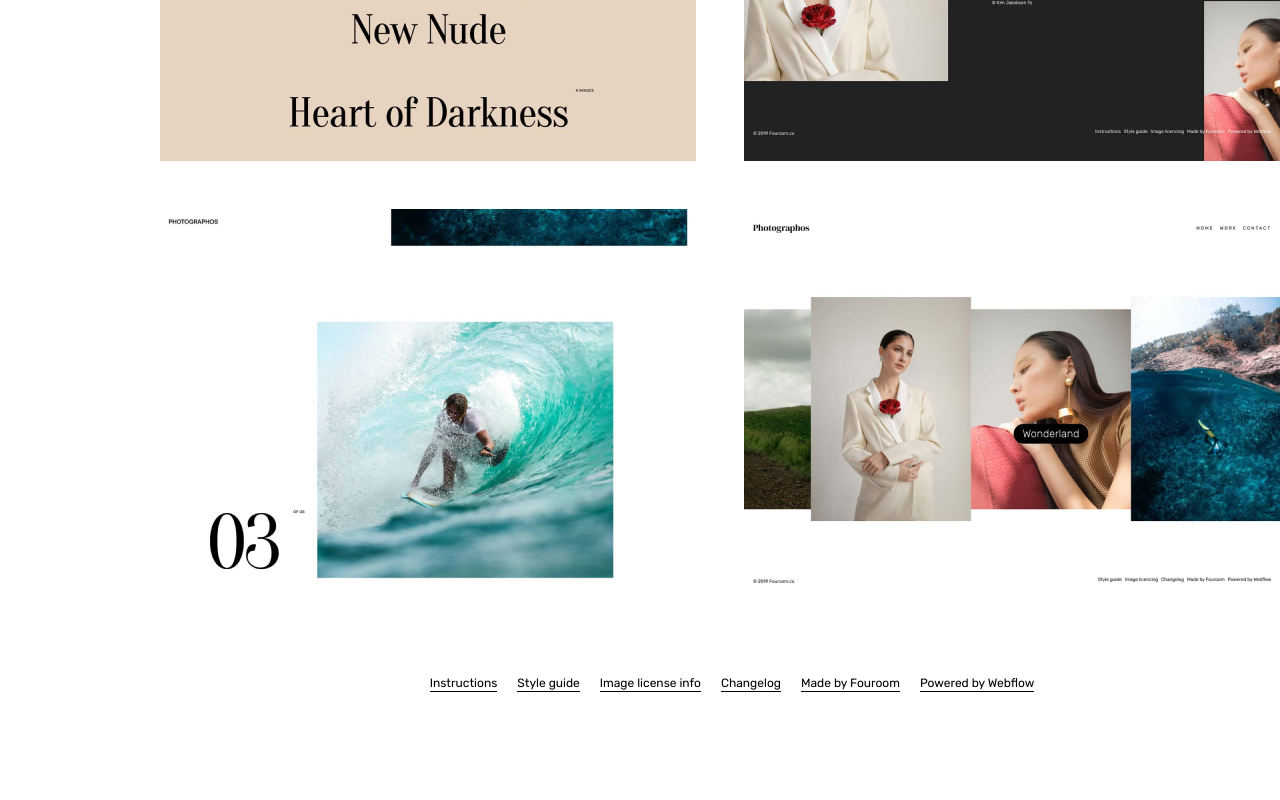
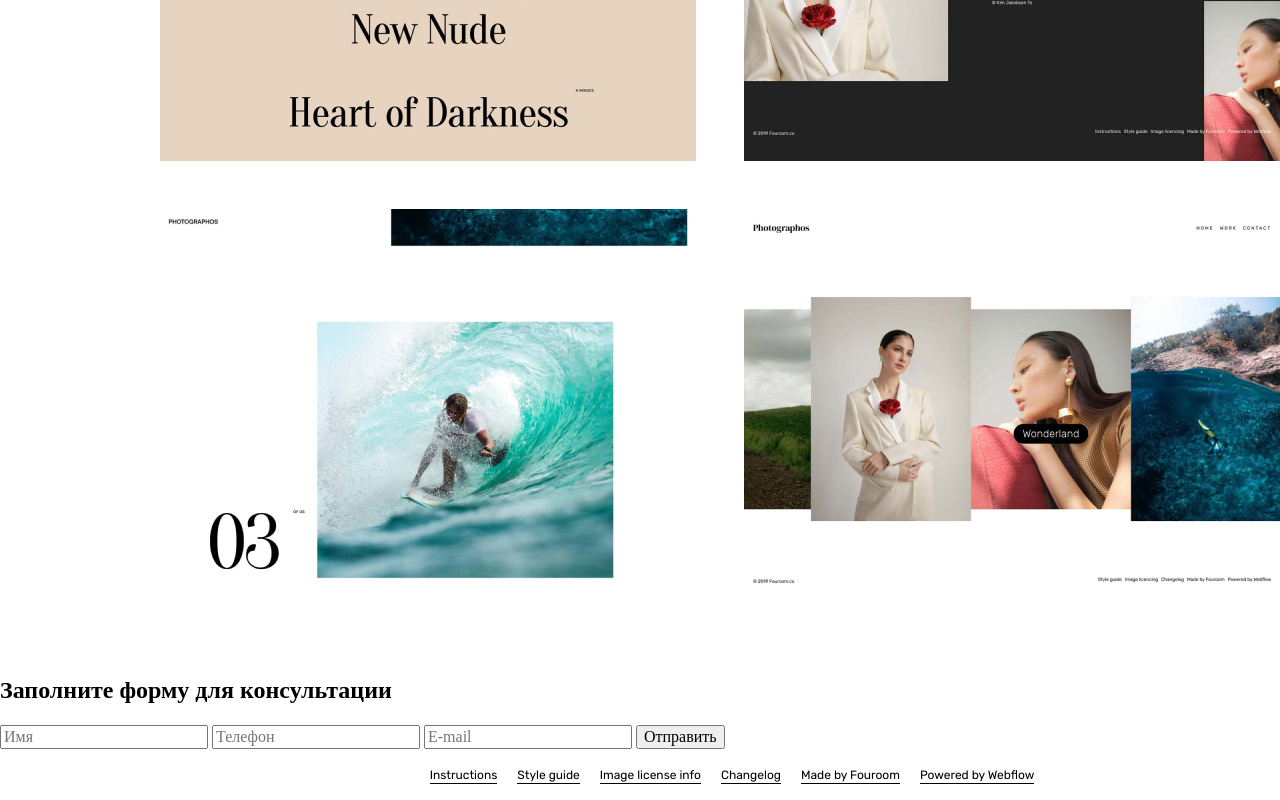
Before and after one commit to Telyuk-Gleb/PHOTOGRAPHOS, a plain HTML site: page index.html in a window 1280 px wide. Shown: the part 4925-5725 px from the top of the page. Before the commit the page ends 5633 px from the top, so only its background shows below. Drawn offline with Linux system fonts and the light colour scheme; a web font is replaced by a local one.

Commit message:
Update index.html

```diff
--- a/index.html
+++ b/index.html
@@ -68,6 +68,19 @@
             <img src="IMAGE6.png">
         </div>
 
+        <div>
+            <h2>Заполните форму для консультации</h2>
+        <div class="div-form">
+
+            <form action="#" method="post">
+                <input type="text" placeholder="Имя" name="username" />
+                <input type="tel" placeholder="Телефон" name="tel" />
+                <input type="email" placeholder="E-mail" name="email" />
+                <button type="submit">Отправить</button>
+            </form>
+        </div>
+        </div>
+
         <div class="links">
             <ul>
                 <li><a href="#">Instructions</a></li>
```
